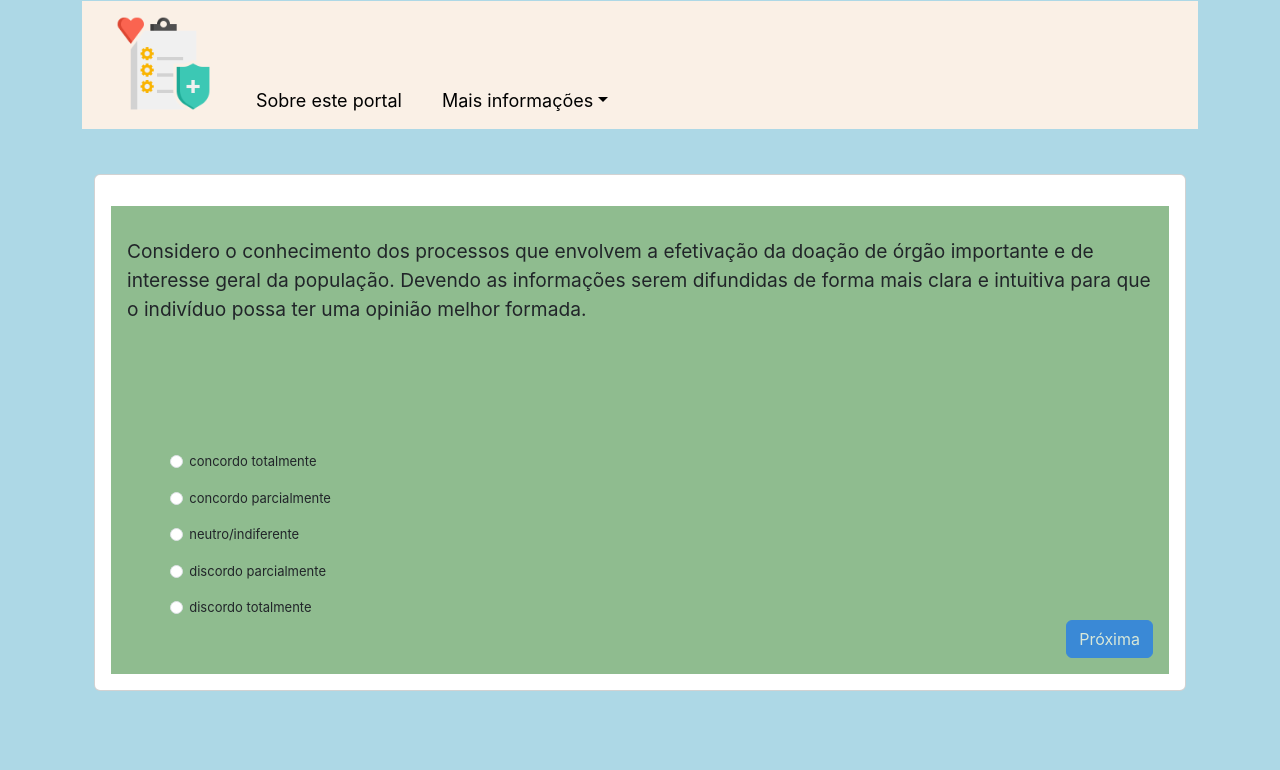
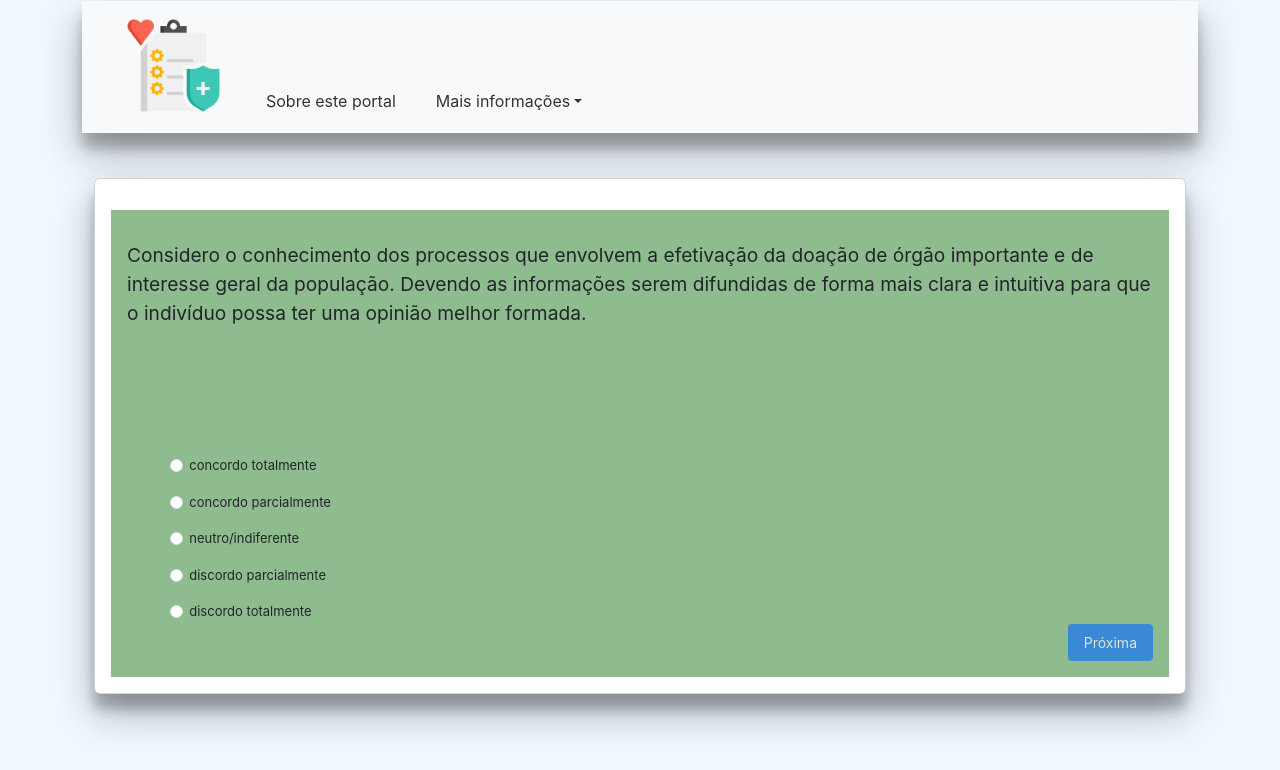
Before and after one commit to cruz-jonas/portal-doe-vidas-react, a React (Create React App) app: page / in a window 1280 px wide. Shown: the top 770 px of the page. Built offline with nearby package versions, Linux system fonts and the light colour scheme.

Commit message:
adjust styles

```diff
--- a/src/App.css
+++ b/src/App.css
@@ -4,12 +4,24 @@ div {
 }
 
 .navbarStyles {
-  background-color: linen;
+  background-color: #f8f9fa;
+  padding: 10px;
+  box-shadow: rgba(0, 0, 0, 0.3) 0px 19px 38px, rgba(0, 0, 0, 0.22) 0px 15px 12px;
   margin-top: -14px;
 }
 
+.navbar-brand {
+  color: #333;
+  font-size: 20px;
+}
+
+.navbar-brand:hover {
+  color: #007bff;
+}
+
+
 .navFontSize {
-  font-size: 18px;
+  font-size: 16px;
 }
 
 .iconStyles {
@@ -18,15 +30,20 @@ div {
   height: 115px;
 }
 
-.aboutSite-information {
-  margin-top: -15px;
+.aboutSite-information:hover {
+  color:#007bff;
 }
+
 
 @media only screen and (max-width: 768px) {
   /* Estilos para dispositivos com largura máxima de 768px */
   .aboutSite {
     margin-left: auto;
-    color: black;
+    color: #333;
+  }
+
+  .aboutSite-information {
+    padding-top: 0px;
   }
 }
 
@@ -34,6 +51,10 @@ div {
   /* Estilos para dispositivos com largura mínima de 769px */
   .aboutSite {
     padding-top: 63px;
-    color: black;
+    color: #333;
+  }
+
+  .aboutSite-information {
+    margin-top: -15px;
   }
 }
--- a/src/component/AboutModalComponent.js
+++ b/src/component/AboutModalComponent.js
@@ -20,7 +20,7 @@ const AboutModalComponent = (props) => {
                 </p>
             </Modal.Body>
             <Modal.Footer>
-                <Button onClick={props.onHide}>Close</Button>
+                <Button onClick={props.onHide}>Fechar</Button>
             </Modal.Footer>
         </Modal>
     )
--- a/src/component/QuestionComponent.css
+++ b/src/component/QuestionComponent.css
@@ -17,6 +17,12 @@
 
 .sendAnswerButton {
     margin-left: auto;
+    background-color: #007bff;
+    color: #ffffff;
+    border: none;
+    border-radius: 4px;
+    padding: 8px 16px;
+    font-size: 14px;
 }
 
 .inputTextStyles {
@@ -26,6 +32,10 @@
 
 .customRadio {
     margin-top: -30px;
+}
+
+.cardBoxShadow {
+    box-shadow: rgba(0, 0, 0, 0.3) 0px 19px 38px, rgba(0, 0, 0, 0.22) 0px 15px 12px
 }
 
 @media only screen and (max-width: 768px) {
--- a/src/component/QuestionComponent.js
+++ b/src/component/QuestionComponent.js
@@ -61,7 +61,7 @@ const QuestionComponent = ({ addChoice }) => {
         <Container>
             <Row className="justify-content-center align-items-center">
                 <Col>
-                    <Card>
+                    <Card className="cardBoxShadow">
                         <Card.Body>
                             <Form className="cardStyles" onSubmit={handleSubmit}>
                                 <div className="cardTextDiv">
--- a/src/data/questions.js
+++ b/src/data/questions.js
@@ -98,5 +98,11 @@ export const questions = [
         ],
         name: "Registrar vontade",
         position: 9
+    },
+    {
+        questionText: "Obrigado",
+        answerOptions: [],
+        name: "Final",
+        position: 10
     }
 ];
--- a/src/index.css
+++ b/src/index.css
@@ -5,7 +5,7 @@ body {
     sans-serif;
   -webkit-font-smoothing: antialiased;
   -moz-osx-font-smoothing: grayscale;
-  background-color: lightblue;
+  background-color: aliceblue;
 }
 
 code {
```
